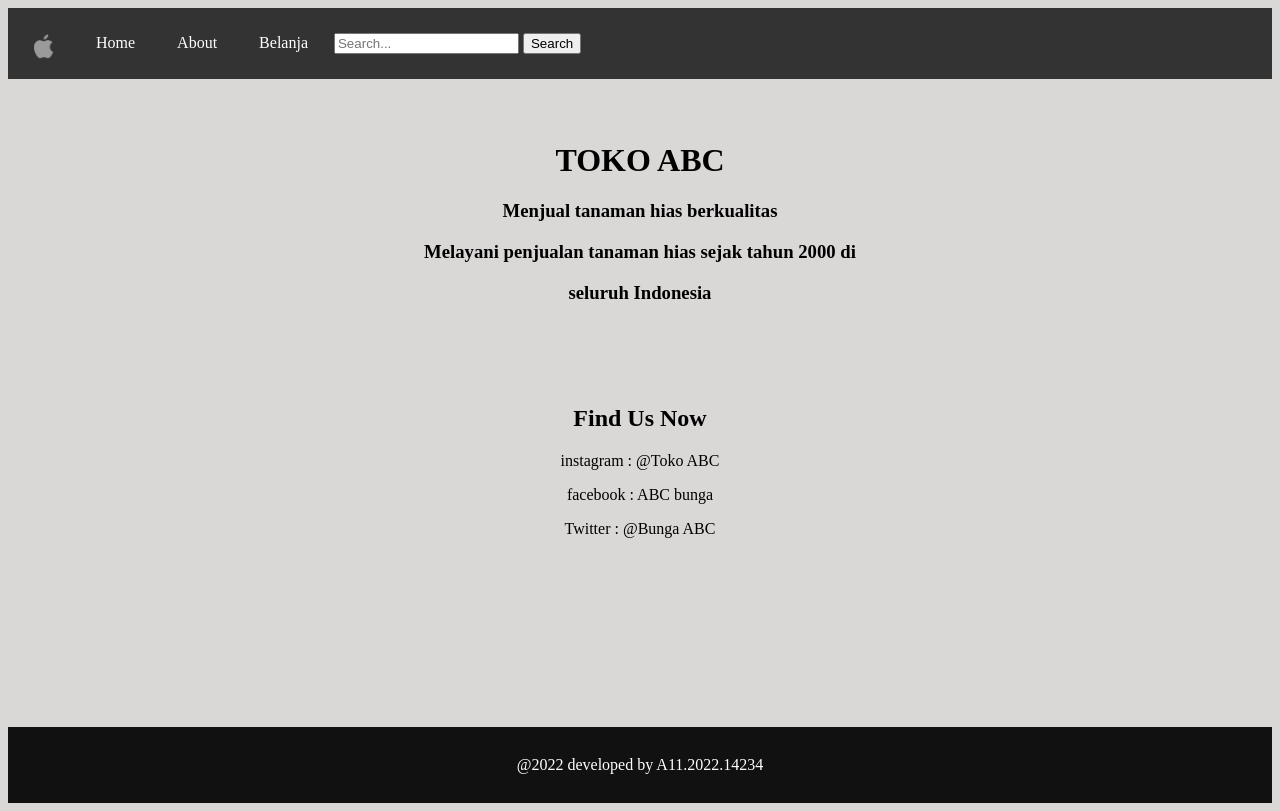
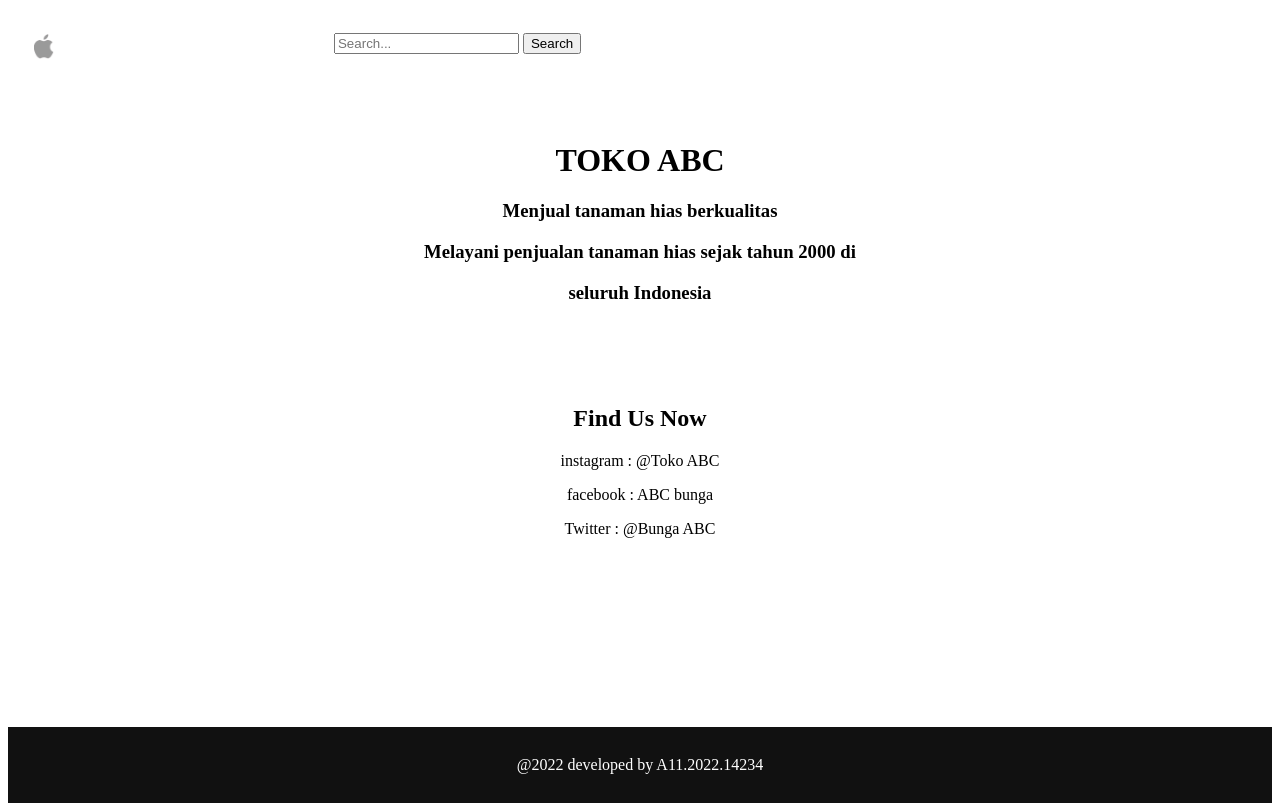
Before and after one commit to alfahkm/uaspbww, a plain HTML site: page about.html in a window 1280 px wide. Drawn offline with Linux system fonts and the light colour scheme.

Commit message:
Update about.css

```diff
--- a/about.css
+++ b/about.css
@@ -1,12 +1,12 @@
 body{
-    background-color: #DAD8D7;
+    background-color: #pink;
 }
 .po {
     list-style-type: none;
     margin: 0;
     padding: 0;
     overflow: hidden;
-    background-color: #333333;
+    background-color: #pink;
 }
 .pop {
     float: left;
```
